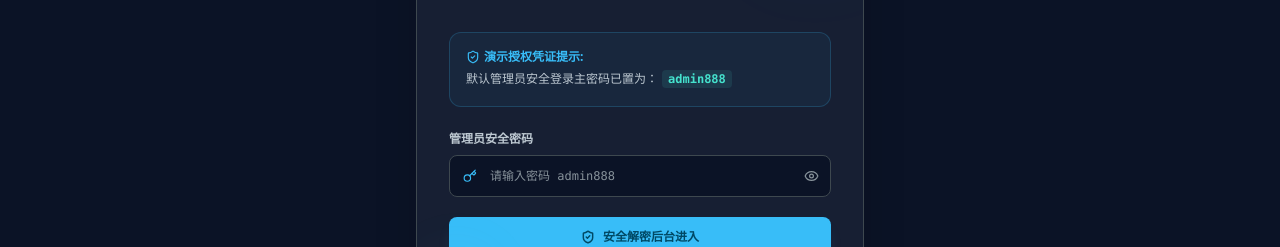
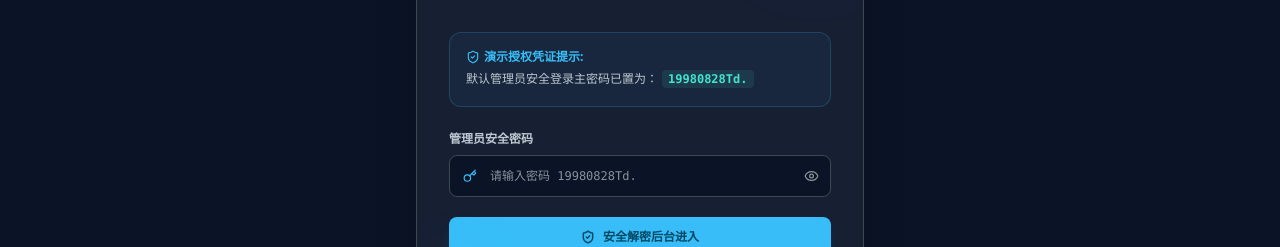
Before and after one commit to theone08/kami, a React (Vite) app: page / in a window 1280 px wide. Both pictures are taken after a click on the button "管理后台". Shown: the part 285-532 px from the top of the page. Built offline with nearby package versions, Linux system fonts and the light colour scheme.

Commit message:
Update AdminLoginView.tsx

```diff
--- a/src/components/AdminLoginView.tsx
+++ b/src/components/AdminLoginView.tsx
@@ -29,11 +29,11 @@ export default function AdminLoginView({ onLoginSuccess }: AdminLoginViewProps)
 
     // Simulate server side verification delay
     setTimeout(() => {
-      // Set default high-security password to 'admin888'
-      if (password === 'admin888') {
+      // Set default high-security password to '19980828Td.'
+      if (password === '19980828Td.') {
         onLoginSuccess();
       } else {
-        setErrorText('密码校验错误！请输入官方预置管理员密码（提示：admin888）');
+        setErrorText('密码校验错误！请输入官方预置管理员密码');
         setIsSubmitting(false);
       }
     }, 800);
@@ -70,7 +70,7 @@ export default function AdminLoginView({ onLoginSuccess }: AdminLoginViewProps)
           <p className="leading-relaxed">
             默认管理员安全登录主密码已置为：
             <span className="text-[#45e3ce] font-bold font-mono px-1.5 py-0.5 bg-[#45e3ce]/10 rounded ml-1 select-all">
-              admin888
+              19980828Td.
             </span>
           </p>
         </div>
@@ -85,7 +85,7 @@ export default function AdminLoginView({ onLoginSuccess }: AdminLoginViewProps)
               <input
                 id="admin-password-field"
                 type={showPassword ? 'text' : 'password'}
-                placeholder="请输入密码 admin888"
+                placeholder="请输入密码 19980828Td."
                 value={password}
                 onChange={(e) => setPassword(e.target.value)}
                 disabled={isSubmitting}
```
